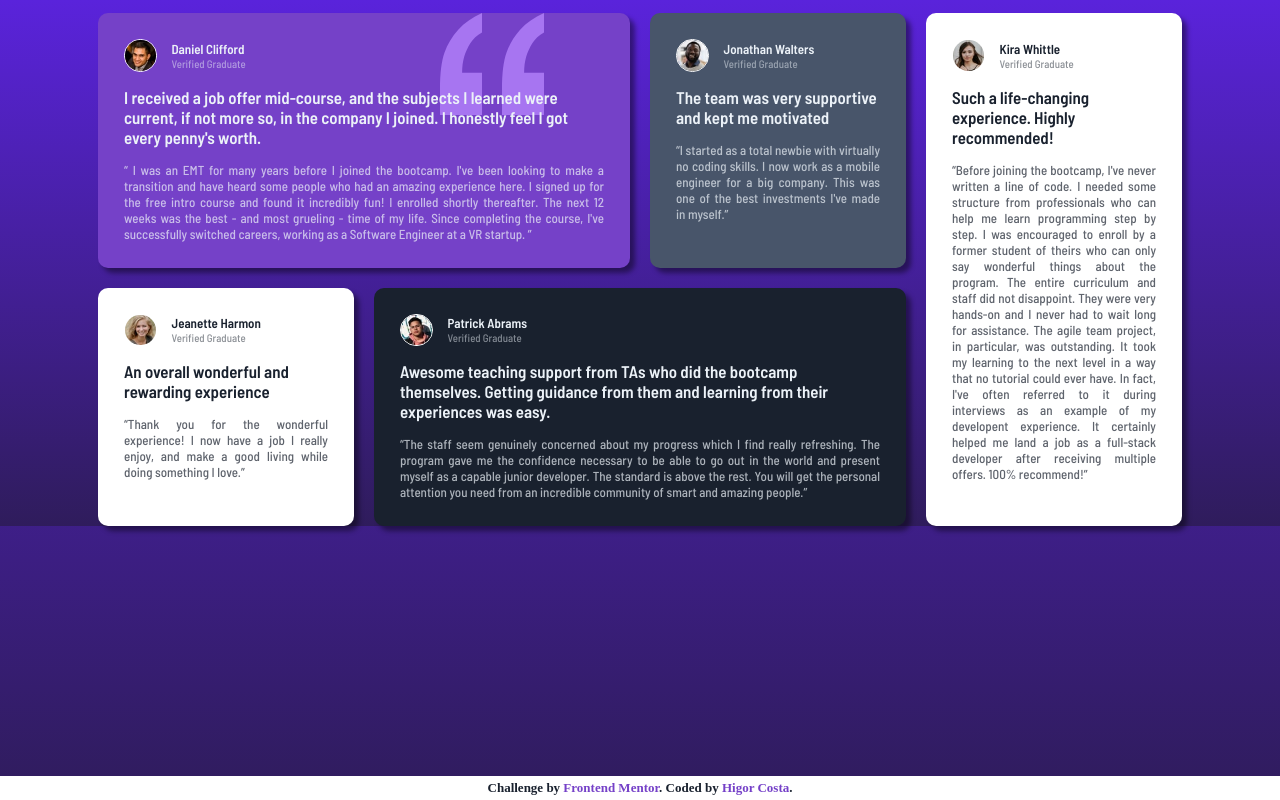
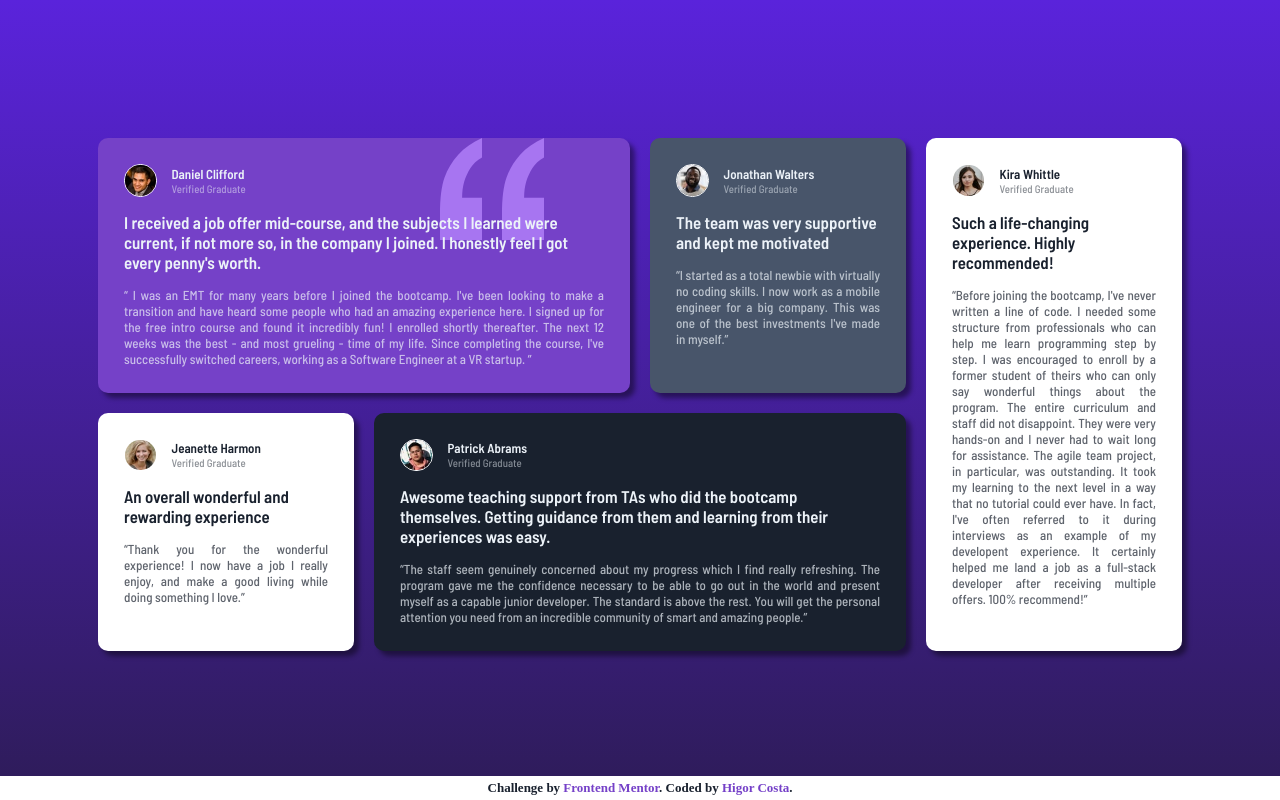
Before and after one commit to higor-costa/secao-grade-de-depoimentos, a plain HTML site: page index.html in a window 1280 px wide. Drawn offline with Linux system fonts and the light colour scheme.

Commit message:
Centralização da grade de depoimentos

```diff
--- a/style.css
+++ b/style.css
@@ -21,16 +21,17 @@ body {
     font-size: 13px;
     display: flex;
     flex-direction: column;
-    justify-content: space-between;
+    justify-content: center;
     background-image: linear-gradient(to bottom, #5A23DB, #2F1C5C);
 }
 
 .principal {
     max-width: 1440px;
-    padding: 1.5em 0 0;
+    height: 100%;
     background-image: linear-gradient(to bottom, #5A23DB, #2F1C5C);
     display: grid;
     justify-content: center;
+    align-content: center;
     grid-template-columns: repeat(4, 18%);
     grid-gap: 20px;
     grid-template-areas:
```
